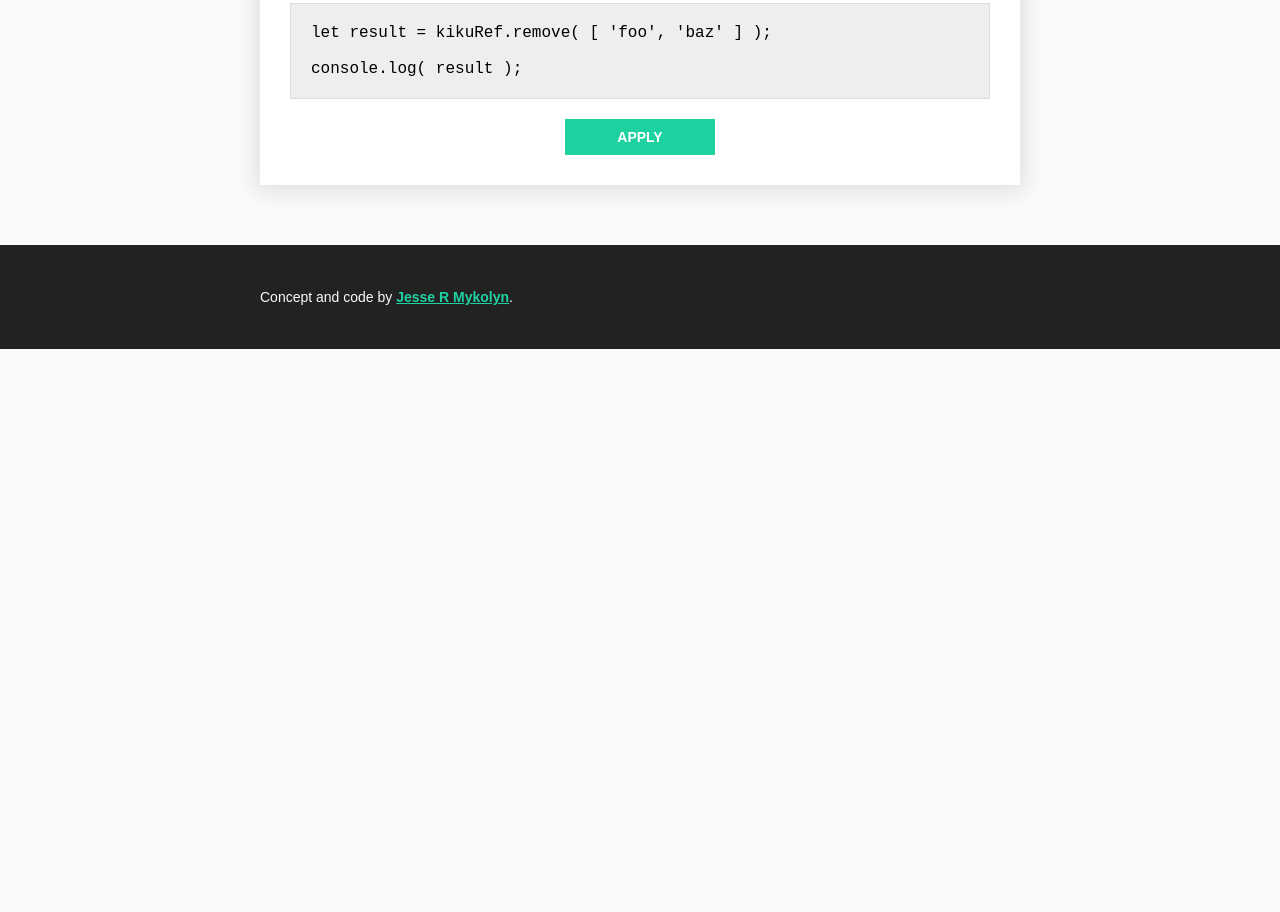
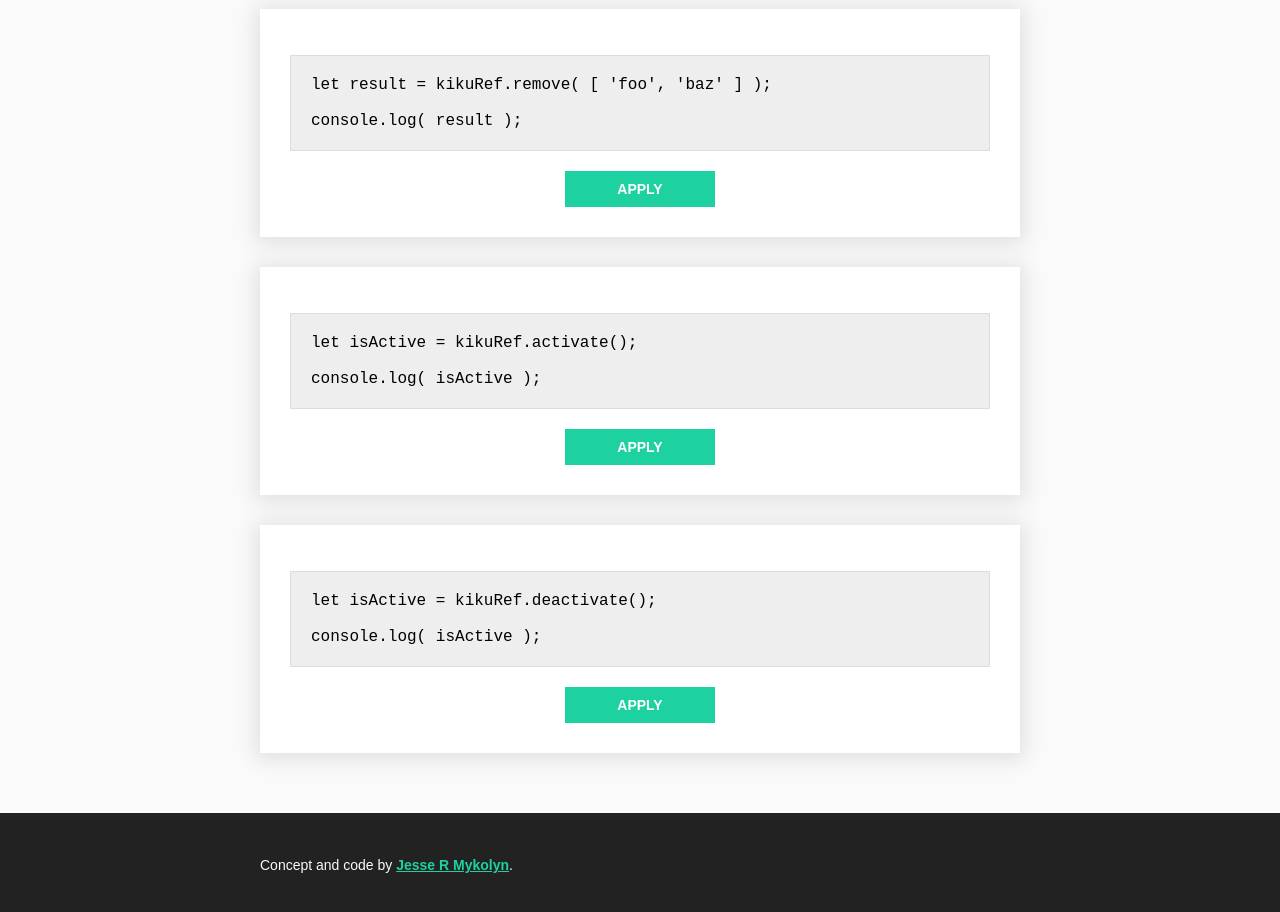
Before and after one commit to jrmykolyn/kiku, a website: page demo/index.html in a window 1280 px wide. Shown: the part 1240-2152 px from the top of the page. Before the commit the page ends 1589 px from the top, so only its background shows below. Drawn offline with Linux system fonts and the light colour scheme.

Commit message:
topic-3 chore(demo): Add 'activate' and 'deactivate' examples.

```diff
--- a/demo/index.html
+++ b/demo/index.html
@@ -179,6 +179,12 @@
 					<li>
 						<a href="#remove_multiple">Remove multiple listeners and callback functions?</a>
 					</li>
+					<li>
+						<a href="#programmatic_activate">Programmatically activate the Kiku instance?</a>
+					</li>
+					<li>
+						<a href="#programmatic_deactivate">Programmatically deactivate the Kiku instance?</a>
+					</li>
 				</ul>
 			</li>
 		</ul>
@@ -223,6 +229,22 @@ console.log( result );
 </pre>
 <button>Apply</button>
 </section>
+<section id="programmatic_activate" class="example-wrapper">
+<pre>
+let isActive = kikuRef.activate();
+
+console.log( isActive );
+</pre>
+<button>Apply</button>
+</section>
+<section id="programmatic_deactivate" class="example-wrapper">
+<pre>
+let isActive = kikuRef.deactivate();
+
+console.log( isActive );
+</pre>
+<button>Apply</button>
+</section>
 <!-- EXAMPLES - END -->
 	</main>
 	<footer class="footer">
```
